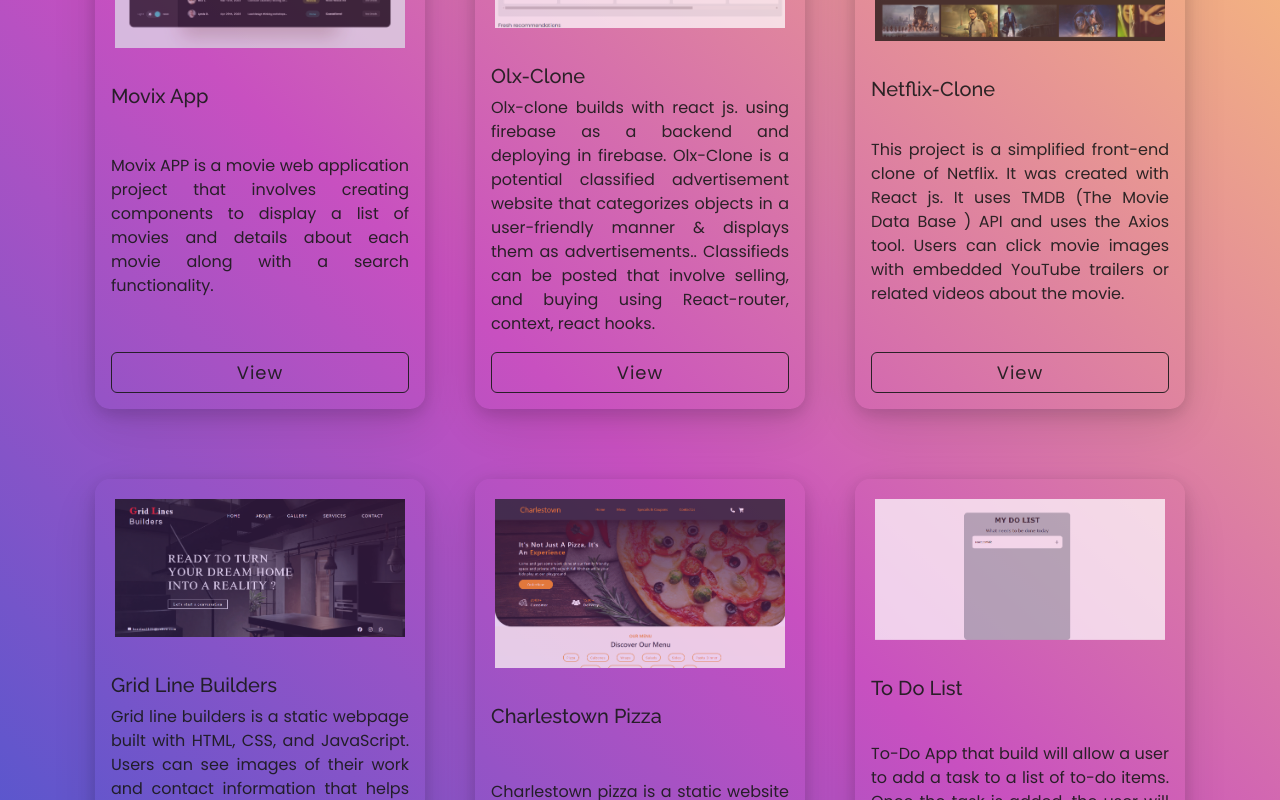
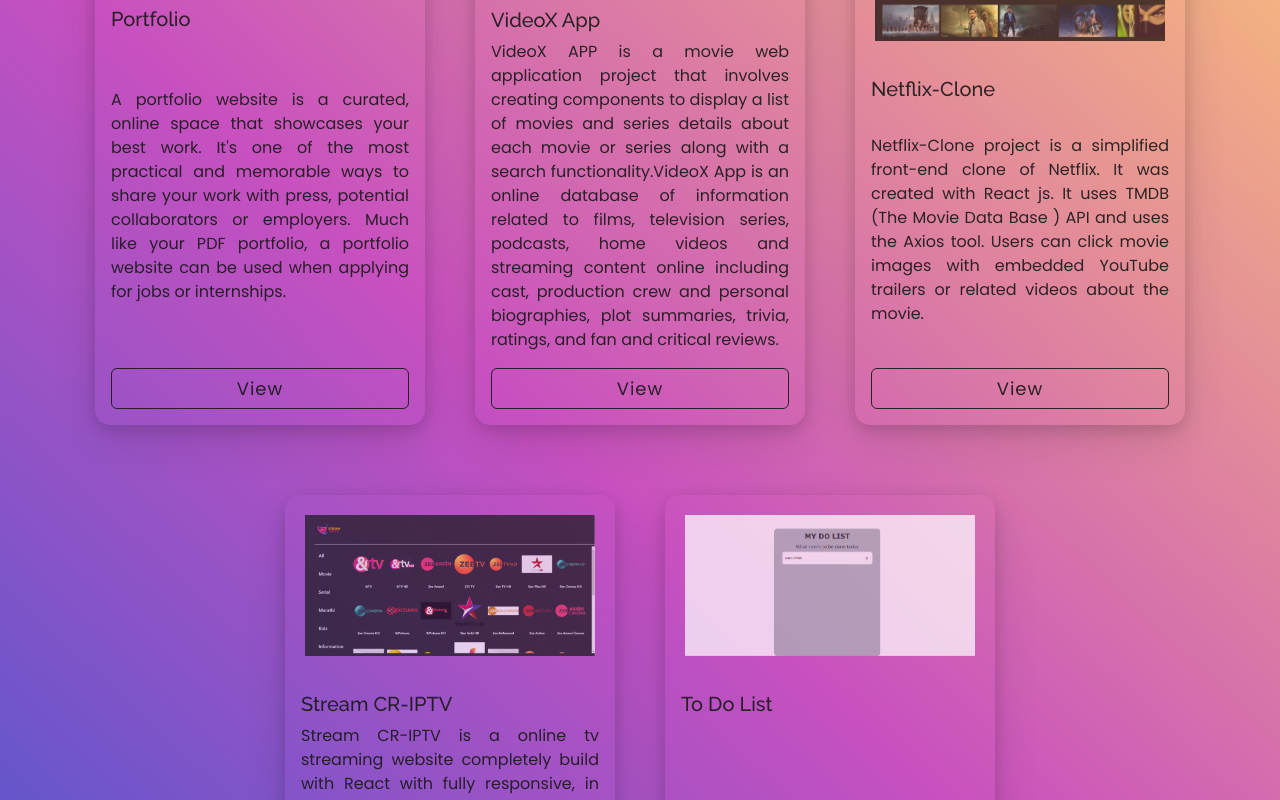
Before and after one commit to CodesRahul96/portfolio, a React (Create React App) app: page /project in a window 1280 px wide. Shown: the part 300-1100 px from the top of the page. Built offline with nearby package versions, Linux system fonts and the light colour scheme.

Commit message:
project section update

```diff
--- a/src/components/Aboutpage/Aboutpage.js
+++ b/src/components/Aboutpage/Aboutpage.js
@@ -17,14 +17,17 @@
                                 <h3>Skills</h3>
                                 <Col md={7}>
                                     <li>HTML5/CSS3</li>
-                                    <li>JavaScript</li>
+                                    <li>JavaScript/TypeScript</li>
                                     <li>jQuery</li>
                                     <li>Bootsrap 5</li>
+                                    <li>SQL</li>
+                                    <li>MondoDB</li>
                                 </Col>
                                 <Col md={5}>
                                     <li>React Js</li>
-                                    <li>Redux Js</li>
-                                    <li>React-Bootsrap</li>
+                                    <li>React Native</li>
+                                    <li>Node Js</li>
+                                    <li>Express JS</li>
                                     <li>Material-ui</li>
                                     <li>Git/Github</li>
                                 </Col>
--- a/src/components/Projectlist/Projectlist.js
+++ b/src/components/Projectlist/Projectlist.js
@@ -2,10 +2,10 @@
 import '../../pages/style.css';
 import ProjectCard from "./ProjectCard";
 import { Container, Row, Col } from 'react-bootstrap'
-import useradminpanel from '../../Assets/admin panel.png'
-import olximage from '../../Assets/olx-clone image.png'
+import VideoX from '../../Assets/videox.png'
+import StreamCR from '../../Assets/cr-tv.png'
 import netfliximage from '../../Assets/React-App-netflix-clone.png'
-import gridlinesbuilders from '../../Assets/Gridlinesbuilders.png'
+import Portfolio from '../../Assets/potfolio.png'
 import charlespizza from '../../Assets/Charlestown-Pizza.png'
 import todolist from '../../Assets/todolist.png'
 
@@ -15,23 +15,25 @@
       <Container fluid className="project-section">
         <Container>
           <Row style={{ justifyContent: "center", paddingBottom: "10px" }}>
-            <Col md={4} className="project-card">
+
+          <Col md={4} className="project-card">
               <ProjectCard
-                imgPath={useradminpanel}
+                imgPath={Portfolio}
                 isBlog={false}
-                title="Movix App"
-                description="Movix APP is a movie web application project that involves creating components to display a list of movies and details about each movie along with a search functionality."
-                ghLink="https://github.com/coderrahul-github"
+                title="Portfolio"
+                description="A portfolio website is a curated, online space that showcases your best work. It's one of the most practical and memorable ways to share your work with press, potential collaborators or employers. Much like your PDF portfolio, a portfolio website can be used when applying for jobs or internships."
+                ghLink="https://coderrahul.netlify.app/"
               />
             </Col>
 
             <Col md={4} className="project-card">
               <ProjectCard
-                imgPath={olximage}
+                imgPath={VideoX}
                 isBlog={false}
-                title="Olx-Clone"
-                description="Olx-clone builds with react js. using firebase as a backend and deploying in firebase. Olx-Clone is a potential classified advertisement website that categorizes objects in a user-friendly manner & displays them as advertisements.. Classifieds can be posted that involve selling, and buying using React-router, context, react hooks."
-                ghLink="https://github.com/coderrahul-github"
+                title="VideoX App"
+                description="
+                VideoX APP is a movie web application project that involves creating components to display a list of movies and series details about each movie or series along with a search functionality.VideoX App is an online database of information related to films, television series, podcasts, home videos and streaming content online including cast, production crew and personal biographies, plot summaries, trivia, ratings, and fan and critical reviews."
+                ghLink="https://videox.netlify.app/"
               />
             </Col>
 
@@ -40,28 +42,19 @@
                 imgPath={netfliximage}
                 isBlog={false}
                 title="Netflix-Clone"
-                description="This project is a simplified front-end clone of Netflix. It was created with React js. It uses TMDB (The Movie Data Base ) API and uses the Axios tool. Users can click movie images with embedded YouTube trailers or related videos about the movie."
-                ghLink="https://github.com/coderrahul-github"
+                description="Netflix-Clone project is a simplified front-end clone of Netflix. It was created with React js. It uses TMDB (The Movie Data Base ) API and uses the Axios tool. Users can click movie images with embedded YouTube trailers or related videos about the movie."
+                ghLink="https://coderrahul-netflixclone.netlify.app/"
               />
             </Col>
 
-            <Col md={4} className="project-card">
-              <ProjectCard
-                imgPath={gridlinesbuilders}
-                isBlog={false}
-                title="Grid Line Builders"
-                description="Grid line builders is a static webpage built with HTML, CSS, and JavaScript. Users can see images of their work and contact information that helps to connect the home builders through a webpage. webpage builds responsive to multiple sizes of devices."
-                ghLink="https://github.com/coderrahul-github"
-              />
-            </Col>
 
             <Col md={4} className="project-card">
               <ProjectCard
-                imgPath={charlespizza}
+                imgPath={StreamCR}
                 isBlog={false}
-                title="Charlestown Pizza"
-                description="Charlestown pizza is a static website completely build with bootstrap with fully responsive."
-                ghLink="https://github.com/coderrahul-github"
+                title="Stream CR-IPTV"
+                description="Stream CR-IPTV is a online tv streaming website completely build with React with fully responsive, in this application you can watch Indian Live TV channels free of cost. It allows you to watch your favorite movies and T.V. shows channels with a compatible device. This IPTV provider also allows you to stream this service with the Small and Wide Screen devices"
+                ghLink="https://cr-tv.netlify.app/"
               />
             </Col>
 
@@ -75,6 +68,16 @@
 
               />
             </Col>
+
+            {/* <Col md={4} className="project-card">
+              <ProjectCard
+                imgPath={olximage}
+                isBlog={false}
+                title="Olx-Clone"
+                description="Olx-clone builds with react js. using firebase as a backend and deploying in firebase. Olx-Clone is a potential classified advertisement website that categorizes objects in a user-friendly manner & displays them as advertisements.. Classifieds can be posted that involve selling, and buying using React-router, context, react hooks."
+                ghLink="https://github.com/coderrahul-github"
+              />
+            </Col> */}
           </Row>
         </Container>
       </Container>
```
Also changed, not shown: src/Assets/cr-tv.png (added), src/Assets/videox.png (added).
